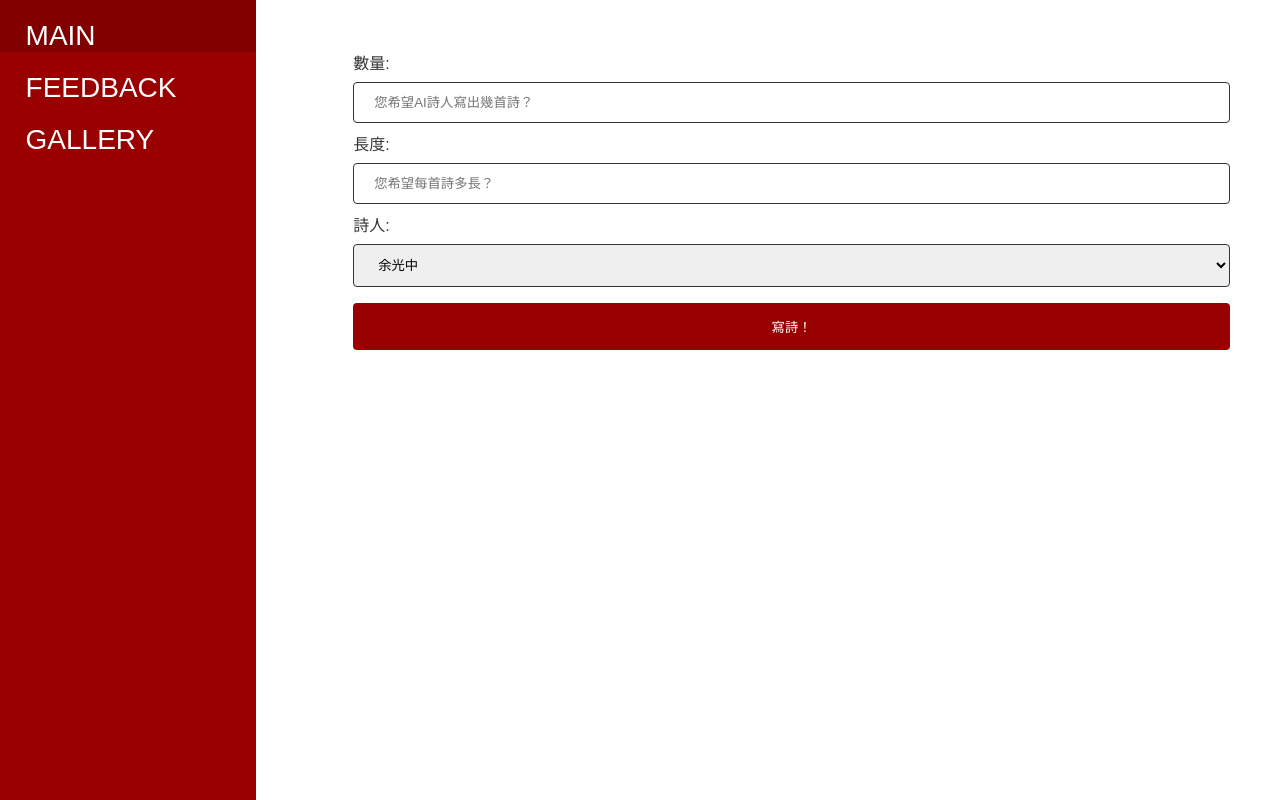
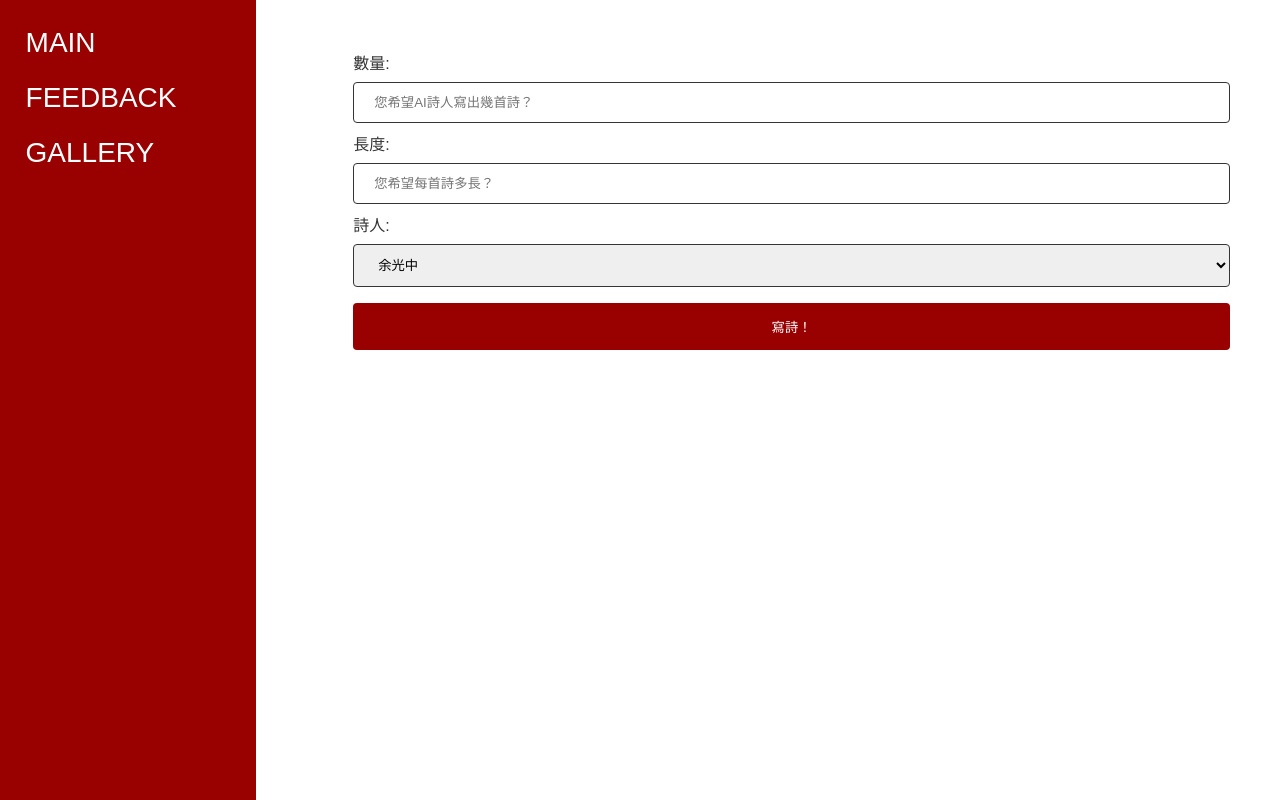
Before and after one commit to Q23RF/AIP_flask, a Flask app: page / in a window 1280 px wide. Run offline with Flask 2, Linux system fonts and the light colour scheme.

Commit message:
small changes to adaptive stuff yk

```diff
--- a/static/style.css
+++ b/static/style.css
@@ -11,12 +11,13 @@
 
 body {
   margin: 50px;
-  font-family: Arial, Helvetica, 'Noto Serif TC', serif;
+  font-family: Arial, 'Noto Serif TC', serif, 'Abril Fatface', cursive;
 }
 
 
 /* Style the side navigation */
 .sidenav {
+  padding-top: 1.5vh;
   height: 100%;
   width: 24%;
   position: fixed;
@@ -31,10 +32,11 @@
 /* Side navigation links */
 .sidenav a {
   color: white;
-  font: sans-serif;
+  font: 'Abril Fatface';
   font-size: 3.5vw;
   padding-left: 2vw;
-  padding-top: 3vw;
+  padding-top: 2vh;
+  padding-bottom: 1vh;
   text-decoration: none;
   display: block;
 }
@@ -106,11 +108,12 @@
   cursor: pointer;
 }
 
-@media (min-width: 980px) {
+@media (min-width: 930px) {
 .sidenav {
   height: 100%;
   width: 20%;
   position: fixed;
+  padding-top:12px;
   z-index: 1;
   top: 0;
   left: 0;
@@ -118,7 +121,7 @@
   overflow-x: hidden;
 }
   .sidenav a {
-    padding-top: 20px;
+    padding-top: 15px;
     font-size: 28px;
   }
 }
--- a/templates/feedback.html
+++ b/templates/feedback.html
@@ -8,6 +8,8 @@
 <link rel="preconnect" href="https://fonts.googleapis.com">
 <link rel="preconnect" href="https://fonts.gstatic.com" crossorigin>
 <link href="https://fonts.googleapis.com/css2?family=Noto+Serif+TC&display=swap" rel="stylesheet">
+<link href="https://fonts.googleapis.com/css2?family=Abril+Fatface&display=swap" rel="stylesheet">
+
 </head>
 <body>
 
--- a/templates/gallery.html
+++ b/templates/gallery.html
@@ -8,6 +8,8 @@
 <link rel="preconnect" href="https://fonts.googleapis.com">
 <link rel="preconnect" href="https://fonts.gstatic.com" crossorigin>
 <link href="https://fonts.googleapis.com/css2?family=Noto+Serif+TC&display=swap" rel="stylesheet">
+<link href="https://fonts.googleapis.com/css2?family=Abril+Fatface&display=swap" rel="stylesheet">
+
 </head>
 <body>
 
--- a/templates/main.html
+++ b/templates/main.html
@@ -8,7 +8,9 @@
 <link rel="preconnect" href="https://fonts.googleapis.com">
 <link rel="preconnect" href="https://fonts.gstatic.com" crossorigin>
 <link href="https://fonts.googleapis.com/css2?family=Noto+Serif+TC&display=swap" rel="stylesheet">
-<script>
+<link href="https://fonts.googleapis.com/css2?family=Abril+Fatface&display=swap" rel="stylesheet">
+
+  <script>
   function print(text) {
     console.log(text);
   }
```
